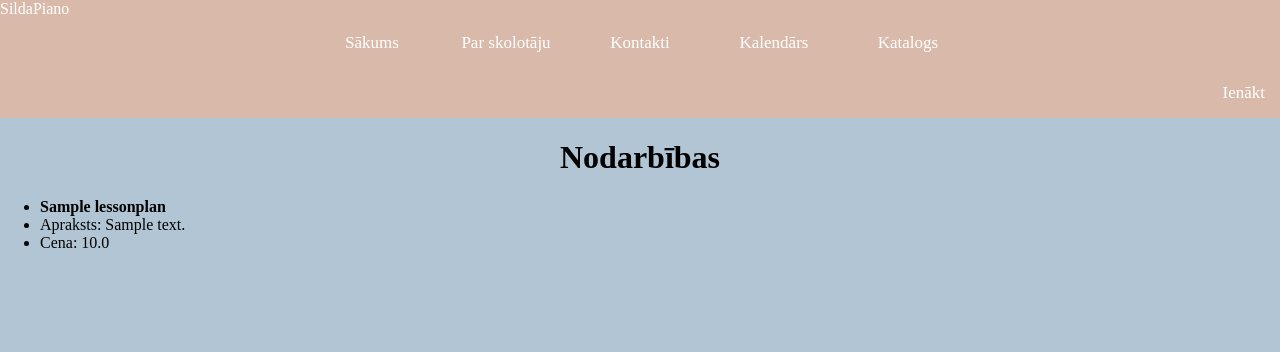
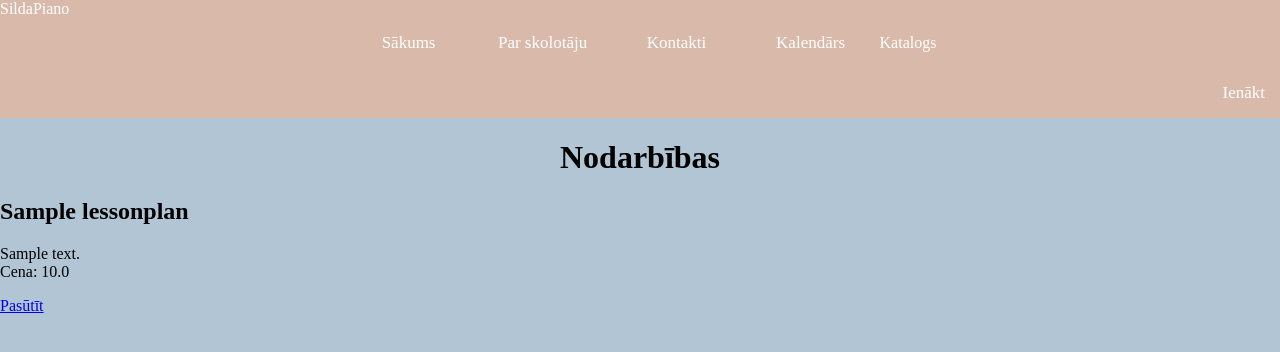
Before and after one commit to MaraMagdalenoka/SildaPiano, a Django app: page /lessons/catalogue in a window 1280 px wide. Shown: the top 352 px of the page. Run offline with Django 3.2, Linux system fonts and the light colour scheme; tables that the repository leaves empty hold one stand-in row (values such as "Sample post").

Commit message:
add pasūtīt button

```diff
--- a/sildapiano/sildapiano/public/urls.py
+++ b/sildapiano/sildapiano/public/urls.py
@@ -14,6 +14,6 @@
     path("profile/", views.ProfileView.as_view(template_name="accounts/profile.html"), name="profile"),
     path("login/", auth_views.LoginView.as_view(template_name="accounts/login.html"), name="login"),
     path("logout/", auth_views.LogoutView.as_view(), name="logout"),
-
+    path("lessons/catalogue", views.catalogue, name="catalogue")
 
 ]
--- a/sildapiano/sildapiano/templates/catalogue.html
+++ b/sildapiano/sildapiano/templates/catalogue.html
@@ -4,17 +4,20 @@
 <body>
     <h1 style="text-align:center">Nodarbības</h1>
 
+{% for lesson in lessons_info %}
+    <div class="card">
+  <div class="card-body">
+    <h2 class="card-title"><strong>{{lesson.lesson_name }}</strong></h2>
+    <p class="card-text">
+      <li>{{lesson.description }}</li>
+      <li>Cena: {{lesson.price_for_all }}</li>
+      </p>
+    <a href="#" class="btn btn-primary">Pasūtīt</a>
+  </div>
+</div>
 
-{% for lesson in lessons_info %}
-    <ul>
-    <li><strong>{{lesson.lesson_name }}</strong></li>
-    <li>Apraksts: {{lesson.description }}</li>
-    <li>Cena: {{lesson.price_for_all }}</li>
-
-    </ul>
     {% endfor %}
 
 </body>
 
-
 {% endblock %}
```
